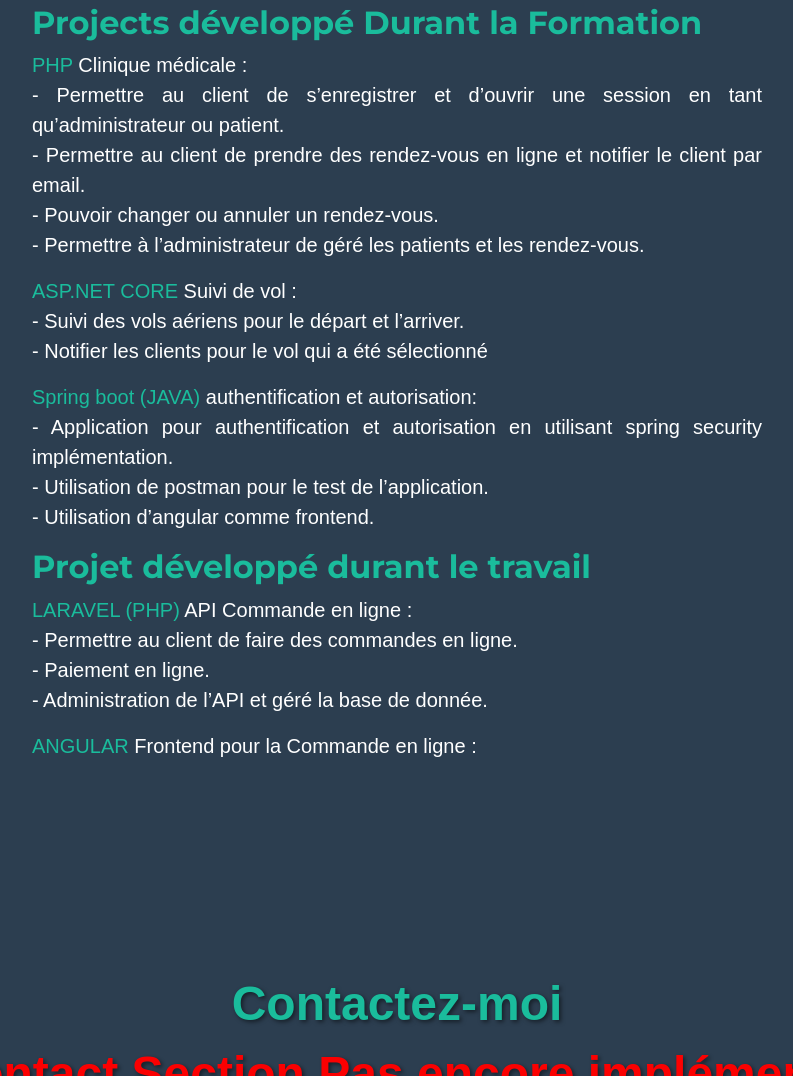
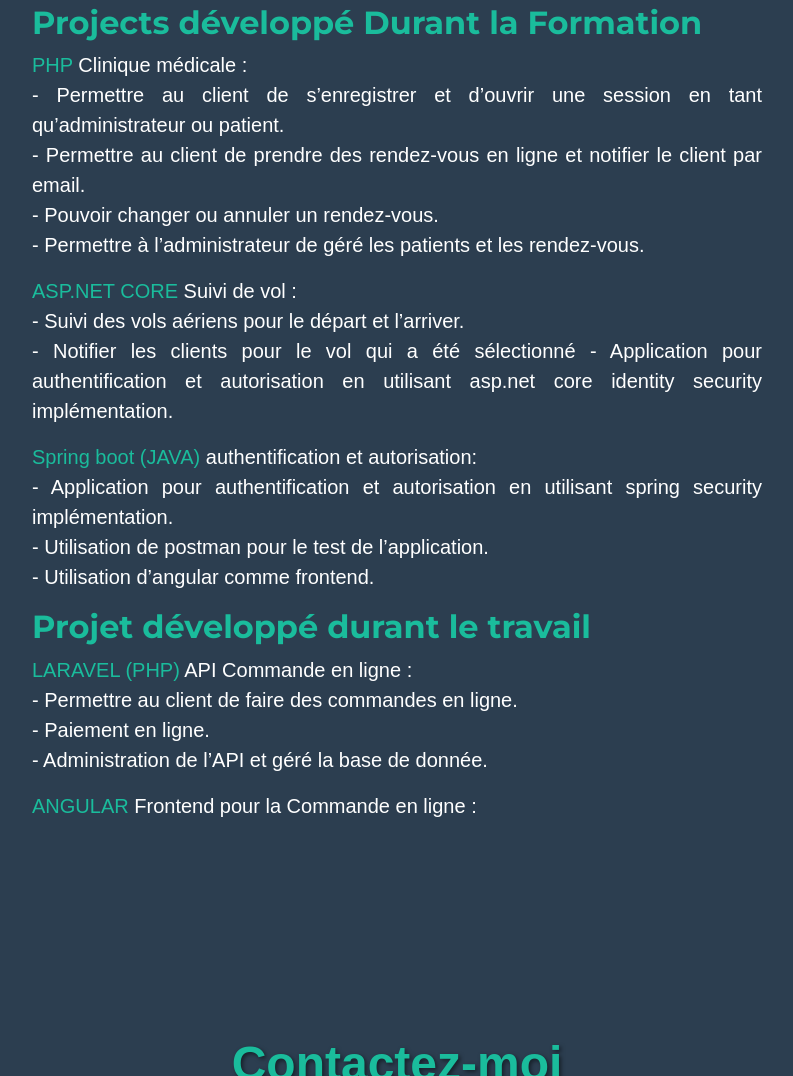
Before and after one commit to midouwell/portfolio, a website with bundled scripts: page index.html in a window 1280 px wide. Shown: the part 5962-7038 px from the top of the page, without its empty margins (243-1036 px from the left). Built offline with nearby package versions, Linux system fonts and the light colour scheme; files whose address does not match are found by name.

Commit message:
Modify index file

```diff
--- a/index.html
+++ b/index.html
@@ -681,6 +681,7 @@
             <strong><span style="color: #1abc9c;">ASP.NET CORE</span> Suivi de vol :</strong><br>
             - Suivi des vols aériens pour le départ et l’arriver.<br>
             - Notifier les clients pour le vol qui a été sélectionné
+            - Application pour authentification et autorisation en utilisant asp.net core identity security implémentation.
           </p>
         </div>
       </div>
```
